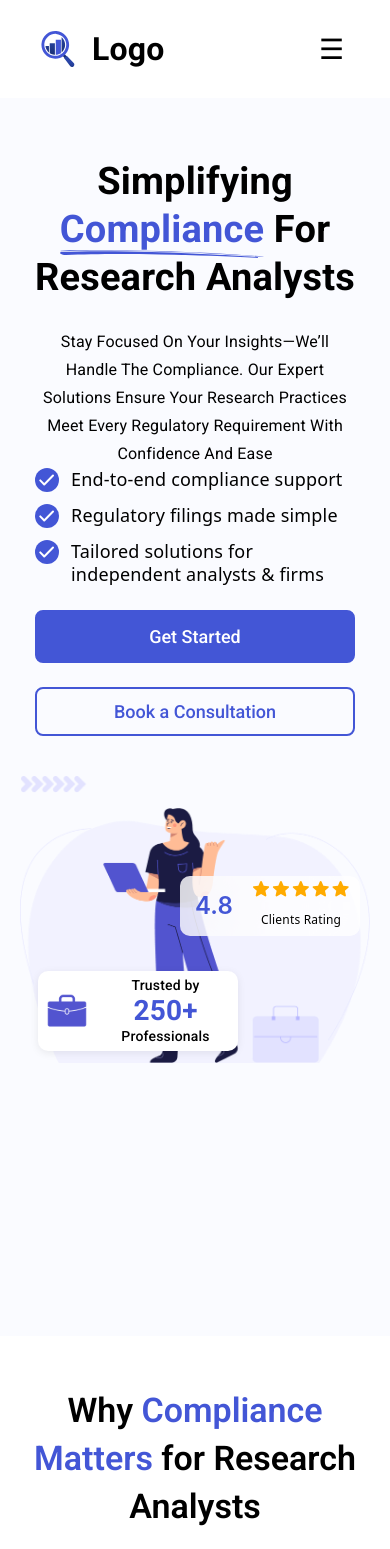
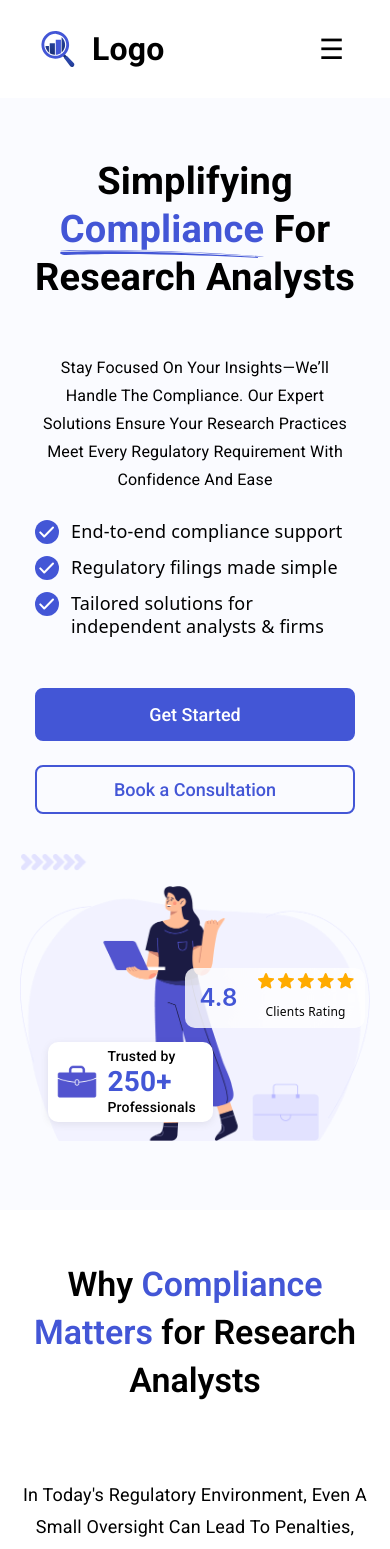
Before and after one commit to Prashant-tgr/infoedge_project, a React (Vite) app: page / in a window 390 px wide. Shown: the top 1549 px of the page. Built offline with nearby package versions, Linux system fonts and the light colour scheme.

Commit message:
updated css figma accurate

```diff
--- a/src/App.css
+++ b/src/App.css
@@ -9,6 +9,8 @@
   z-index: 10;
   background-color: #fff;
   height: 100px;
+  border-bottom: 1px;
+
 }
 .nav-inner {
   display:flex;
@@ -40,6 +42,7 @@
   text-decoration:none;
   cursor:pointer;
   transition:color 0.3s;
+  padding: 10px;
 }
 .nav .links a:hover{color:var(--accent)}
 .nav .links a:first-child{color:var(--accent)}
@@ -90,21 +93,26 @@
   overflow-x: hidden;
   overflow-y: visible ;
   display:flex;
-  gap:60px;
+  gap:16px;
   align-items:flex-start;
-  padding:100px 72px 80px 72px;
-  background:#fafbff;
+  padding:80px 42px 66px 72px;
+  background: linear-gradient(261deg, #FAFBFF -0.46%, #FAFBFF 100.67%);
   position:relative;
   overflow:visible;
   min-height:829px;
 }
-.hero-ellipse{position:absolute;left:-368px;top:212px;width:974px;z-index:0}
+
 
 .hero-left{
-  flex:0 0 606px;
+  display: flex;
+  width: 606px;
+  flex-direction: column;
+  align-items: flex-start;
+  gap: 26px;
   position:relative;
   z-index:1;
   min-width: 0;
+
 }
 .hero-right{
   flex:1;
@@ -116,15 +124,15 @@
 .illustration{
   position:relative;
   width: fit-content;
-  min-height:500px;
-  max-width: 100%;
+  height:607px;
+  max-width: 739.134px;
 
 }
 .illustration img{
   width:100%;
   height:auto;
   display:block;
-  max-width:520px;
+
 }
 
 .rating-card{
@@ -253,8 +261,8 @@
 
 .trusted-card-wrapper {
   position: absolute;
-  bottom: 80px;
-  left: 20px;
+  bottom: 133px;
+  left: 52.3px;
 }
 
 .trusted-card{
@@ -359,7 +367,7 @@
   display: flex;
   justify-content: space-between;
   align-items: center;
-  gap: 52;
+  gap: 52px;
 }
 
 .why-illustration {
@@ -373,7 +381,7 @@
 
 .why-illustration img:nth-child(2) {
   width: 100%;
-  max-width: 550px;
+  max-width: 594px;
   display: block;
 }
 
@@ -382,8 +390,6 @@
 
   top: -80px;
   right: 90px;
-  height: 90px;
-  width: 80px;
 }
 
 .why-illustration img:nth-child(3) {
@@ -631,6 +637,7 @@
 
 .mobile-menu.active {
   right: 0;
+  width: 475px;
 }
 
 .mobile-header {
@@ -670,6 +677,9 @@
   color: #000;
   font-weight: 500;
 }
+
+.mobile-links a:first-child {color: #4356D6;}
+
 
 .mobile-cta {
   margin-top: 36px;
@@ -789,6 +799,7 @@
     flex-direction: column;
     align-items: center;
     gap: 24px;
+    margin-top: 20px;
   }
 
   .feature-list {
@@ -799,11 +810,18 @@
   .why-illustration {
     flex: unset;
   }
+
+  .why-illustration img:nth-child(1) {
+    top: 5px;
+    right: 19.23px;
+  }
 }
+
+
 
 /*  MOBILE */
 
-@media (max-width: 768px) {
+@media (max-width: 767px) {
 
   .nav {
     padding: 0 20px;
@@ -817,6 +835,11 @@
   .nav .logo img {
     width: 36px;
     height: 36px;
+  }
+
+  .mobile-menu.active {
+  right: 0;
+  width: 327px;
   }
 
   .hero-figma {
@@ -868,6 +891,7 @@
     align-items: flex-start;
   }
 
+
   .feature {
     display: flex;
     align-items: flex-start;
@@ -892,6 +916,11 @@
 
   }
 
+  .illustration{
+    width: 350px;
+    height: 296.132px;
+  }
+
   .illustration img {
      width: 100%;
     display: flex;
@@ -900,23 +929,22 @@
 
   .rating-card {
     width: 180px;
-    right: 10px;
-    top: 20%;
+    right: 5.5px;
+    top: 114px;
     height: 60px;
   }
 
   .trusted-card {
-    width: 200px;
-    max-width: 220px;
+    width: 165px;
     height: 80px;
-
+    text-align: start;
     padding: 4px;
     gap: 6px;
   }
 
   .trusted-card-wrapper {
-    left: 5%;
-    bottom: 45%;
+    left: 27.5px;
+    bottom: 28.13px;
   }
 
   .trusted-card .thumb {
@@ -960,8 +988,11 @@
   height: 90px;
   width: 80px;
 }
+  .why-illustration img:nth-child(3) {
+    width: 85px;
+    height: 21.146px;
 
-
+  }
 
 
 
--- a/src/index.css
+++ b/src/index.css
@@ -121,7 +121,7 @@ h2 {
 }
  p {
     color: #000;
-    text-align: center;
+
     font-size: 18px;
     font-style: normal;
     font-weight: 400;
```
